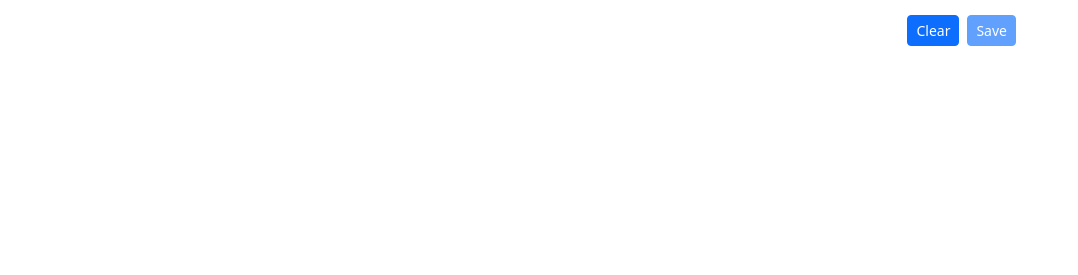
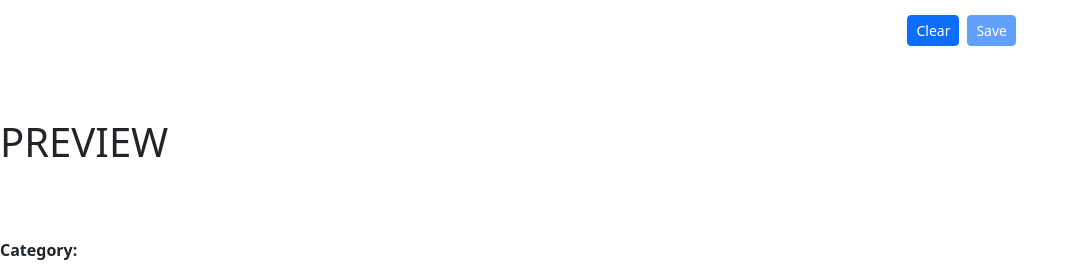
Before and after one commit to Tornierm/POI_Web_Project, an Angular app in the folder pui_web_project/: page /edit/1 in a window 1280 px wide. Shown: the part 800-1075 px from the top of the page, without its empty margins (0-1078 px from the left). Before the commit the page ends 870 px from the top, so only its background shows below. Built offline with nearby package versions, Linux system fonts and the light colour scheme; no server answers.

Commit message:
article preview in edit/create mode

```diff
--- a/pui_web_project/src/app/article-edition/article-edition.component.html
+++ b/pui_web_project/src/app/article-edition/article-edition.component.html
@@ -1,4 +1,3 @@
-
 <div class="edit-container">
 <form #articleForm="ngForm" (ngSubmit)="saveArticle()">
     <div class="container grid">
@@ -97,3 +96,20 @@
 
 </form>
 </div>
+
+<div class="preview-container">
+    <h1><br>PREVIEW<br><br></h1>
+    <h2 class="title">{{ article.title }}</h2>
+    <h4 class="subtitle">{{ article.subtitle }}</h4>
+    <p class="abstract" [innerHTML]="article.abstract"></p>
+    <p class="category"><strong>Category: </strong> {{ article.category }}</p>
+
+    <img
+        class="image"
+        *ngIf="article.image_data && article.image_media_type"
+        [src]="'data:' + article.image_media_type + ';base64,' + article.image_data"
+    >
+
+    <div class="body" [innerHTML]="article.body"></div>
+
+</div>
--- a/pui_web_project/src/app/article-edition/article-edition.component.ts
+++ b/pui_web_project/src/app/article-edition/article-edition.component.ts
@@ -36,6 +36,7 @@ export class ArticleEditionComponent implements OnInit {
     is_public: 0,
     username: ""
   } ;
+
   @ViewChild('articleForm') articleForm: any;
   user!: User | null;
 
```
